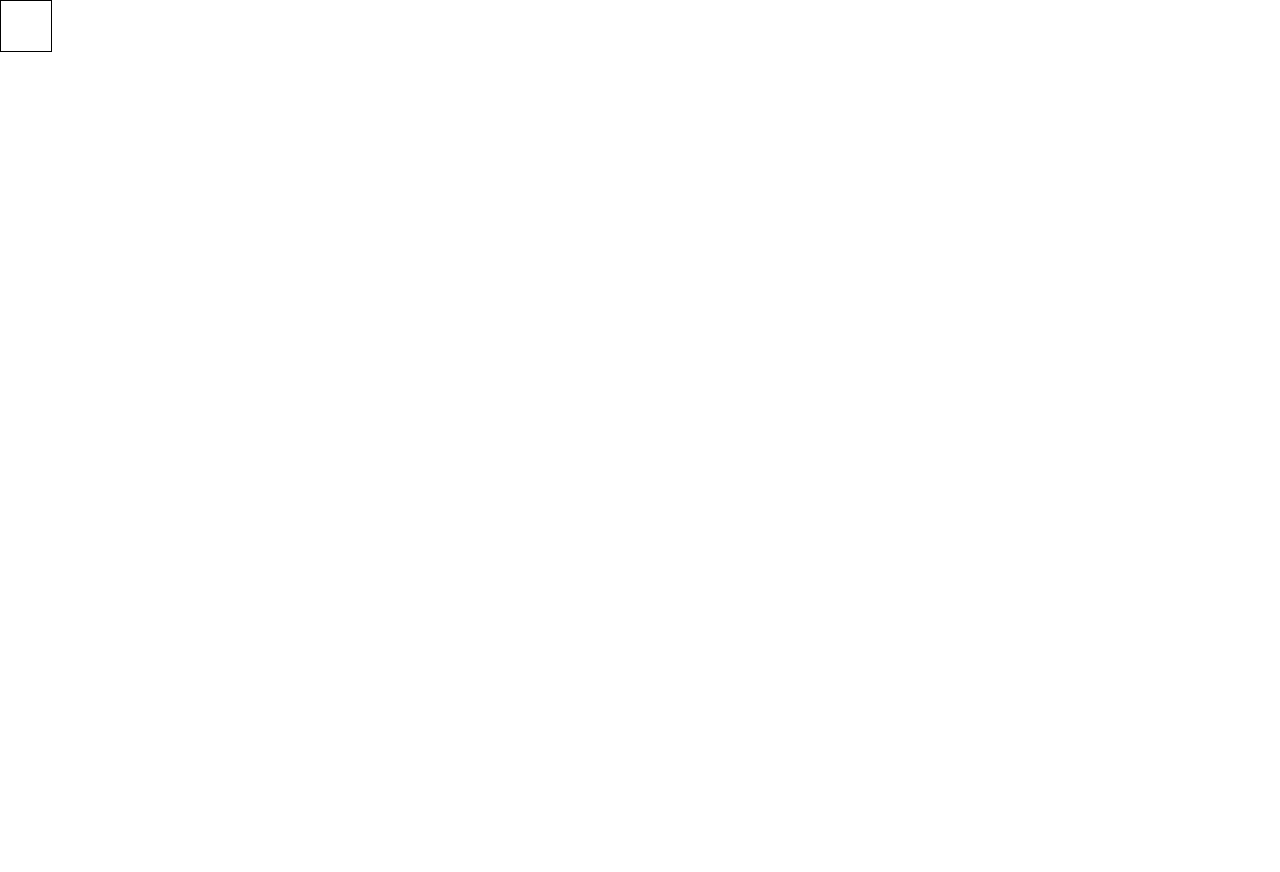
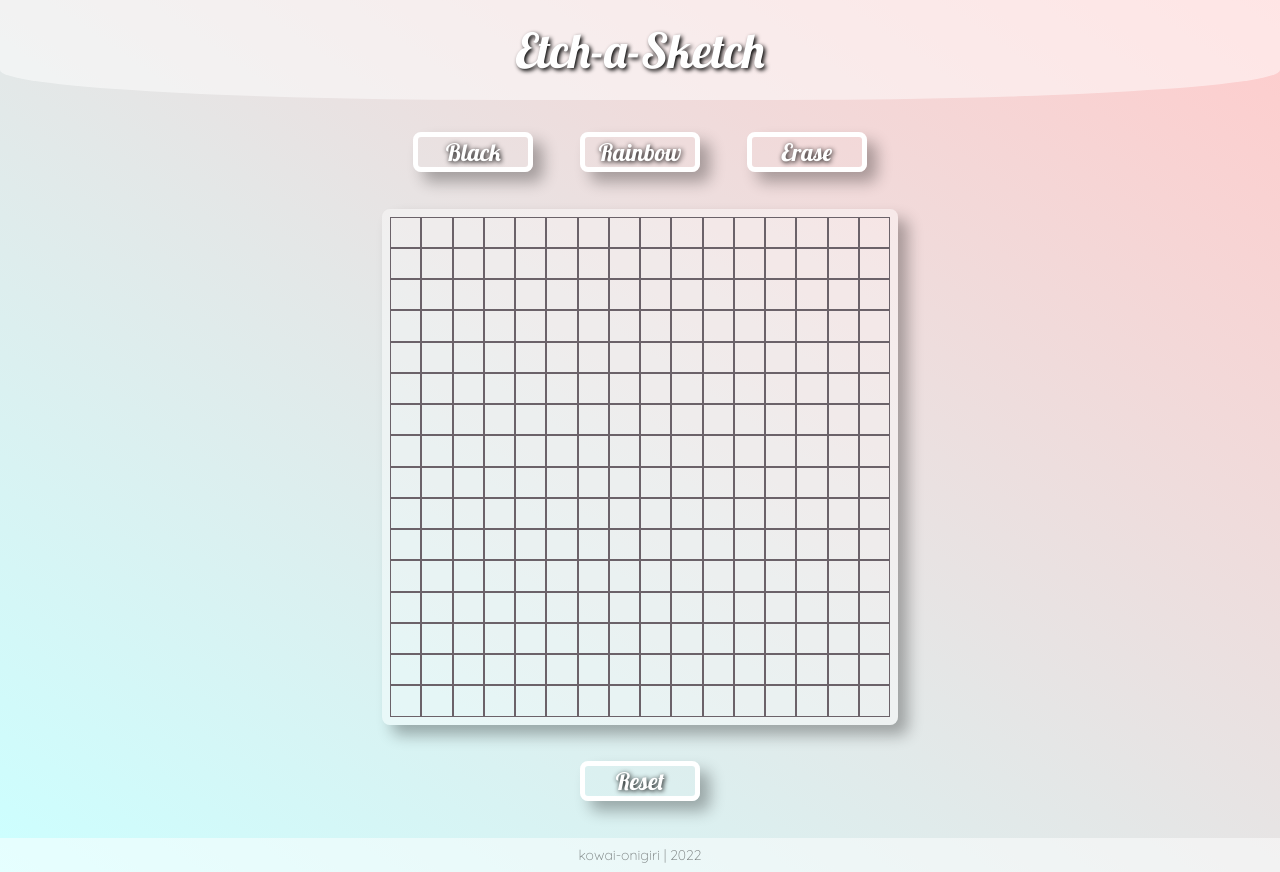
Before and after one commit to kowai-onigiri/Etch-a-sketch, a plain HTML site: page index.html in a window 1280 px wide. Before the commit the page ends 800 px from the top, so only its background shows below. Drawn offline with Linux system fonts and the light colour scheme.

Commit message:
finish structure, design, and script

```diff
--- a/index.html
+++ b/index.html
@@ -6,7 +6,24 @@
         <link rel="stylesheet" href="style.css">
     </head>
     <body>
-        <div id="container"></div>
+        <div class = "design">
+            <div class = "header">Etch-a-Sketch</div>
+            <div class = "colorButtons">
+                <button class = "black">Black</button>
+                <button class = "rainbow">Rainbow</button>
+                <button class = "erase">Erase</button>
+            </div>
+            <div class = "containerHolder">
+                <div id="container"></div>
+            </div>
+            <div class = "reset">
+                <button class = "resetBtn">Reset</button>
+            </div>
+            <div class = "footer">
+                <span>kowai-onigiri | 2022</span>
+            </div>
+        </div>
+
         <script src="script.js"></script>
     </body>
 </html>
--- a/script.js
+++ b/script.js
@@ -1,9 +1,100 @@
 const container = document.querySelector('#container');
 
-const square = document.createElement('div');
-square.classList.add('square');
-square.textContent = ' ';
-square.setAttribute('style', 'background: white; border: 1px solid black; width: 50px; height: 50px');
+// Grid Generator
+function createGrid(size) {
+    for (i = 0; i < size**2; i++) {
+        const square = document.createElement('div');
+        square.classList.add('square');
+        let sizeSquare = (500/size)-2;
+        square.style.height = `${sizeSquare}px`;
+        square.style.width = `${sizeSquare}px`;
+        square.style.border = '1px solid #6B6269';
+        container.appendChild(square);
+    }
+}
+
+// Reset Grid
+
+function resetGrid(size) {
+    let squareCanvas = document.querySelectorAll(".square");
+    squareCanvas.forEach(function(square) {
+        square.remove();
+    });
+    createGrid(size);
+ }
 
 
-container.appendChild(square);
+// Paint Color Functions
+function paintBoxColor() {
+    let squareCanvas = document.querySelectorAll('.square');
+    squareCanvas.forEach(function(square) {
+        square.addEventListener('mouseover', function() {
+            let randomColor = getRandomColor();
+            square.style.backgroundColor = randomColor;
+        });
+
+    });
+
+}
+
+function paintBoxBlack() {
+    let squareCanvas = document.querySelectorAll('.square');
+    squareCanvas.forEach(function(square) {
+        square.addEventListener('mouseover', function() {
+            square.style.backgroundColor = '#91878F';
+        });
+
+    });
+
+}
+
+function paintErase() {
+    let squareCanvas = document.querySelectorAll('.square');
+    squareCanvas.forEach(function(square) {
+        square.addEventListener('mouseover', function() {
+            square.style.backgroundColor = "rgba(255, 255, 255, 0.4)";
+            square.style.border = '1px solid #6B6269';
+        });
+
+    });
+
+}
+
+// Random Color Generator
+function getRandomColor() {
+    let nOne = Math.floor(Math.random() * 256);
+    let nTwo = Math.floor(Math.random()*256);
+    let nThree = Math.floor(Math.random()*256);
+
+    return `rgb(${nOne}, ${nTwo}, ${nThree})`;
+}
+
+
+// ***Buttons***
+
+//reset button
+const resetBtn = document.querySelector('.resetBtn');
+resetBtn.addEventListener('click', function(){
+    let userNumber = prompt("Enter a number for square by square grid proportions. Ex. enter 16 for a 16x16 grid. Max is 100.", "Enter Number");
+    if(userNumber <= 100) {
+        userNumber = Math.round(userNumber);
+        resetGrid(userNumber);
+    }
+    else {
+        alert(`${userNumber} is too high. Please enter a number less than 100.`);
+    }
+
+});
+
+//color  buttons
+const blackBtn = document.querySelector('.black');
+blackBtn.addEventListener('click', paintBoxBlack);
+
+const rainbowBtn = document.querySelector('.rainbow');
+rainbowBtn.addEventListener('click', paintBoxColor);
+
+const eraseBtn = document.querySelector('.erase');
+eraseBtn.addEventListener('click', paintErase);
+
+
+createGrid(16);
--- a/style.css
+++ b/style.css
@@ -1,4 +1,106 @@
+@import url('https://fonts.googleapis.com/css2?family=Lobster&family=Quicksand:wght@300&display=swap');
+
 * {
     margin: 0;
     padding: 0;
 }
+
+body {
+    background-image: linear-gradient(35deg, #CCFFFF, #FFCCCC);
+    background-position: center;
+    background-size: cover;
+}
+
+.design {
+    display: flex;
+    flex-direction: column;
+    align-items: center;
+    justify-content: space-between;
+    height: 109vh;
+}
+
+.header {
+    padding-top: 20px;
+    padding-bottom: 20px;
+    font-family: "Lobster", fantasy;
+    color: #fff;
+    font-size: 48px;
+    text-shadow: 2px 2px 4px #000000;
+    background-color: rgba(255,255,255,0.5);
+    width: 100%;
+    text-align: center;
+    margin-bottom: 20px;
+    border-bottom-left-radius: 40% 30%;
+    border-bottom-right-radius: 40% 30%;
+}
+
+.colorButtons {
+    padding-bottom: 25px;
+    display: flex;
+    justify-content: space-around;
+    width: 500px;
+    /* flex-wrap: wrap; */
+}
+
+button {
+    background-color: transparent;
+    border: 5px solid #fff;
+    border-radius: 8px;
+    width: 120px;
+    height: 40px;
+    color: #fff;
+    font-family: "Lobster", fantasy;
+    font-size: 24px;;
+    text-shadow: 1px 1px 5px #000000;
+    box-shadow: 10px 10px 15px 0 rgba(0,0,0,0.3);
+    /* margin: 10px; */
+}
+
+button:hover {
+    background-color: rgba(0,0,0,0.1);
+}
+
+.containerHolder {
+    width: 500px;
+    height: 500px;
+    border: 8px solid rgba(255, 255, 255, 0.4);
+    display: flex;
+    justify-content: center;
+    align-items: center;
+    box-shadow: 10px 10px 15px 0 rgba(0,0,0,0.3);
+    border-radius: 8px;
+}
+
+#container {
+    display: flex;
+    width: 500px;
+    max-height: 500px;
+    flex-wrap: wrap;
+}
+
+.reset {
+    padding-top: 25px;
+    padding-bottom: 25px;
+}
+
+/* .square {
+    width: 27.7778px;
+    height: 27.7778px;
+} */
+
+.square {
+    background: rgba(255, 255, 255, 0.3);
+}
+
+.footer {
+    color: rgba(0,0,0,0.5);
+    font-weight: 400;
+    font-size: 14px;
+    font-family: "Quicksand", sans-serif;
+    background-color: rgba(255,255,255,0.5);
+    width: 100%;
+    text-align: center;
+    padding-top: 8px;
+    padding-bottom: 8px;
+    bottom: 0;
+}
```
